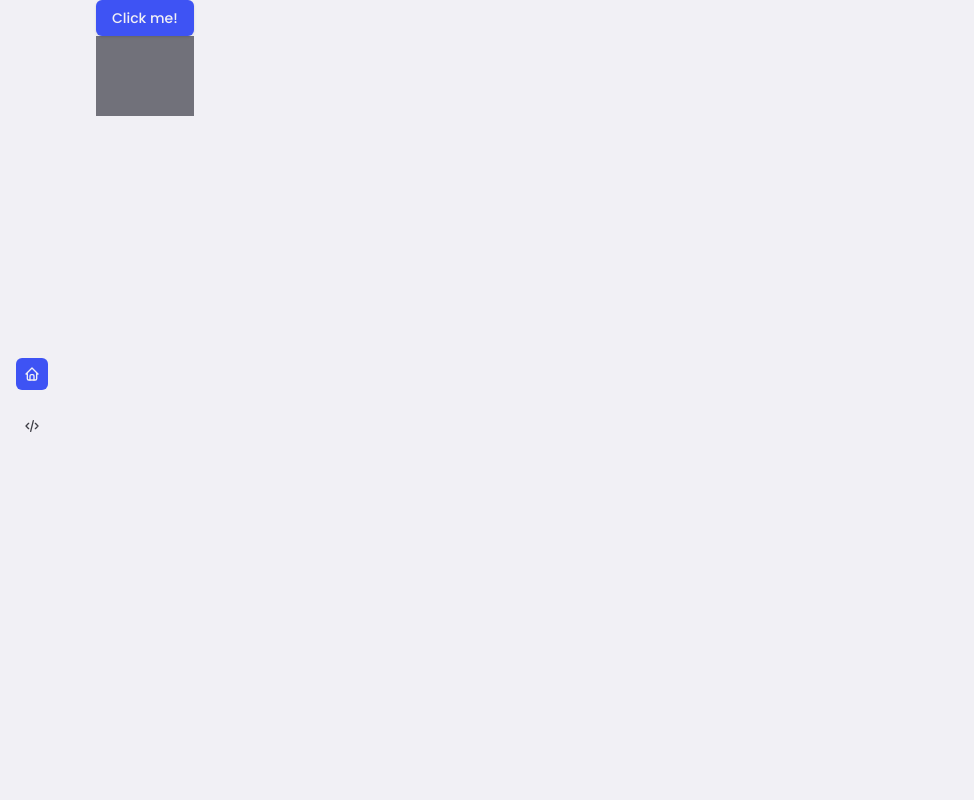
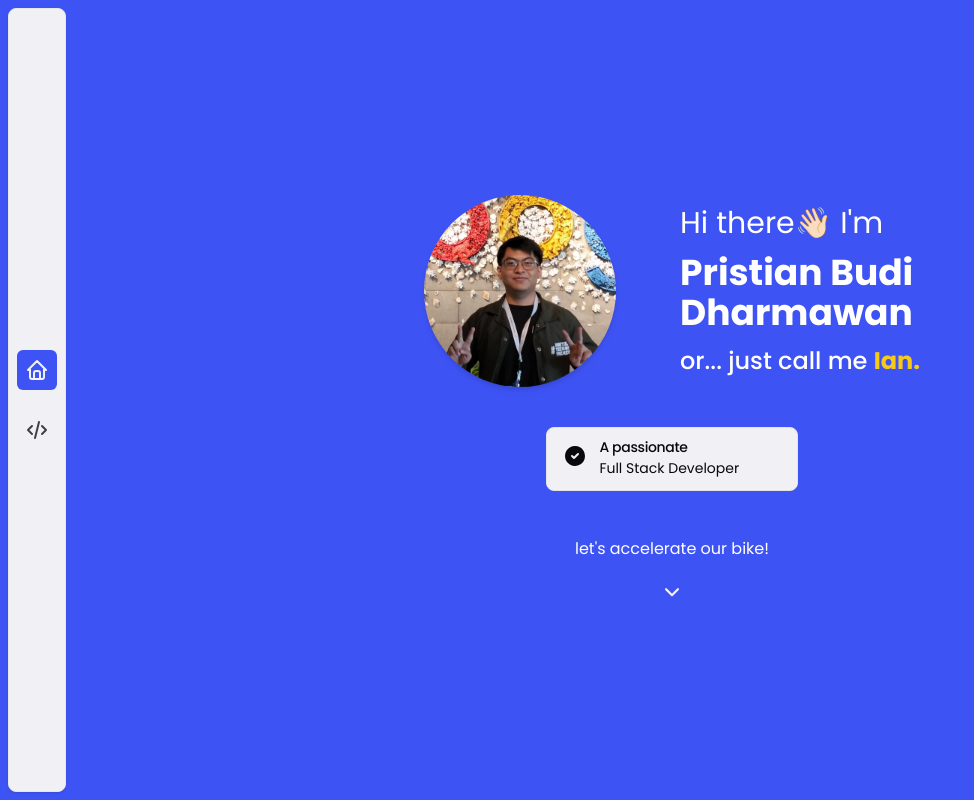
Before and after one commit to iannn07/Portfolio, a Next.js app: page /home in a window 1280 px wide. Shown: the whole page, without its empty margins (0-974 px from the left). Built offline with nearby package versions, Linux system fonts and the light colour scheme.

Commit message:
fix: Sidebar Size, Section 1 Home, Animation, etc.

```diff
--- /dev/null
+++ b/src/app/(pages)/home/(sections)/HomeSection1.tsx
@@ -0,0 +1,111 @@
+'use client'
+
+import { Alert, AlertDescription, AlertTitle } from '@/components/ui/alert'
+import { Avatar } from '@/components/ui/avatar'
+import { AvatarImage } from '@radix-ui/react-avatar'
+import { IconChevronDown, IconCircleCheckFilled } from '@tabler/icons-react'
+import { motion } from 'framer-motion'
+import { useEffect, useState } from 'react'
+
+const role = [
+  'Software Engineer I',
+  'Junior Software Engineer',
+  'Full Stack Developer',
+  'AI Enthusiast',
+]
+
+function HomeSection1() {
+  const [firstRender, setFirstRender] = useState(true)
+  const [changeRole, setChangeRole] = useState(role[1])
+
+  useEffect(() => {
+    const interval = setInterval(() => {
+      setChangeRole(role[Math.floor(Math.random() * role.length)])
+    }, 2000)
+
+    if (firstRender)
+      setTimeout(() => {
+        setFirstRender(false)
+      }, 250)
+
+    return () => clearInterval(interval)
+  })
+
+  return (
+    <div className="flex h-[90%] w-full flex-col items-center justify-evenly p-10 text-white md:h-screen md:max-h-[500px] md:p-0">
+      <div className="flex w-full flex-col items-center justify-center gap-5 md:gap-10">
+        <div className="flex flex-col items-center justify-center gap-10 md:flex-row md:gap-16">
+          <motion.div
+            initial={{ rotateY: 45, opacity: 0 }}
+            animate={{ rotateY: 0, opacity: 1 }}
+          >
+            <Avatar className="h-48 w-48 overflow-hidden shadow-md">
+              <AvatarImage
+                src="/images/avatar/Avatar 1.jpg"
+                alt="Pristian Budi Dharmawan"
+                className="translate-y-[-30px] scale-[3] object-cover"
+                height={400}
+                width={400}
+                fetchPriority="high"
+              />
+            </Avatar>
+          </motion.div>
+          <div className="flex w-full max-w-md flex-col items-center gap-3 text-center md:w-auto md:items-start md:text-left">
+            <span className="text-3xl">Hi there👋🏻 I&apos;m </span>
+            <motion.h1
+              initial={{ rotateY: 45, opacity: 0 }}
+              animate={{ rotateY: 0, opacity: 1 }}
+              transition={{ delay: 0.25 }}
+              className="text-3xl font-bold md:text-4xl"
+            >
+              Pristian Budi <br /> Dharmawan
+            </motion.h1>
+            <motion.h2
+              initial={{ rotateY: 45, opacity: 0 }}
+              animate={{ rotateY: 0, opacity: 1 }}
+              transition={{ delay: 0.5 }}
+              className="text-xl font-medium md:text-2xl"
+            >
+              or... just call me{' '}
+              <span className="font-bold text-secondary">Ian.</span>
+            </motion.h2>
+          </div>
+        </div>
+        <motion.button
+          whileHover={{ scale: 1.1 }}
+          whileTap={{ scale: 0.95 }}
+          initial={{ rotateY: 45, opacity: 0 }}
+          animate={{ rotateY: 0, opacity: 1 }}
+          transition={firstRender ? { delay: 0.75 } : {}}
+          className="min-w-[25ch] text-justify"
+        >
+          <Alert className="w-full">
+            <IconCircleCheckFilled />
+            <AlertTitle className="md:ml-2">A passionate</AlertTitle>
+            <motion.div
+              key={changeRole}
+              initial={{ opacity: 0 }}
+              animate={{ opacity: 1 }}
+              transition={{ duration: 0.5 }}
+            >
+              <AlertDescription className="md:ml-2">
+                {changeRole}
+              </AlertDescription>
+            </motion.div>
+          </Alert>
+        </motion.button>
+      </div>
+      <motion.div
+        initial={{ scale: 0 }}
+        animate={{ scale: 1 }}
+        transition={{ delay: 1 }}
+        className="flex w-full flex-col items-center gap-5"
+      >
+        <h1>let&apos;s accelerate our bike!</h1>
+        <IconChevronDown className="animate-bounce" />
+      </motion.div>
+    </div>
+  )
+}
+
+export default HomeSection1
--- a/src/app/(pages)/home/page.tsx
+++ b/src/app/(pages)/home/page.tsx
@@ -1,15 +1,9 @@
-import { Button } from '@/components/ui/button'
-import Link from 'next/link'
+import HomeSection1 from './(sections)/HomeSection1'
 
 function Homepage() {
   return (
-    <div className="w-full">
-      <div className="flex items-center justify-end">
-        <Link href={'/projects'}>
-          <Button>Click me!</Button>
-        </Link>
-      </div>
-      <div className="h-20 w-full bg-zinc-500" />
+    <div className="h-full w-full sm:flex sm:items-center sm:justify-evenly">
+      <HomeSection1 />
     </div>
   )
 }
--- a/src/components/app-sidebar.tsx
+++ b/src/components/app-sidebar.tsx
@@ -52,7 +52,7 @@ export function AppSidebar() {
                       isActive={pathname === item.url}
                       tooltip={item.tooltip}
                     >
-                      <a href={item.url || '#'}>
+                      <a href={pathname === item.url ? '#' : item.url}>
                         <item.icon />
                         <span>{item.title}</span>
                       </a>
--- a/src/components/misc/Loader.tsx
+++ b/src/components/misc/Loader.tsx
@@ -58,7 +58,7 @@ const Loader = () => {
   }, [count, currentGif, currentMessage])
 
   return (
-    <div className="flex h-screen flex-col items-center justify-center gap-5">
+    <div className="flex h-screen flex-col items-center justify-center gap-5 bg-white">
       <div className="flex w-full items-center justify-center gap-5">
         <motion.h1
           key={currentMessage}
--- /dev/null
+++ b/src/components/ui/alert.tsx
@@ -0,0 +1,59 @@
+import * as React from "react"
+import { cva, type VariantProps } from "class-variance-authority"
+
+import { cn } from "@/lib/utils"
+
+const alertVariants = cva(
+  "relative w-full rounded-lg border px-4 py-3 text-sm [&>svg+div]:translate-y-[-3px] [&>svg]:absolute [&>svg]:left-4 [&>svg]:top-4 [&>svg]:text-foreground [&>svg~*]:pl-7",
+  {
+    variants: {
+      variant: {
+        default: "bg-background text-foreground",
+        destructive:
+          "border-destructive/50 text-destructive dark:border-destructive [&>svg]:text-destructive",
+      },
+    },
+    defaultVariants: {
+      variant: "default",
+    },
+  }
+)
+
+const Alert = React.forwardRef<
+  HTMLDivElement,
+  React.HTMLAttributes<HTMLDivElement> & VariantProps<typeof alertVariants>
+>(({ className, variant, ...props }, ref) => (
+  <div
+    ref={ref}
+    role="alert"
+    className={cn(alertVariants({ variant }), className)}
+    {...props}
+  />
+))
+Alert.displayName = "Alert"
+
+const AlertTitle = React.forwardRef<
+  HTMLParagraphElement,
+  React.HTMLAttributes<HTMLHeadingElement>
+>(({ className, ...props }, ref) => (
+  <h5
+    ref={ref}
+    className={cn("mb-1 font-medium leading-none tracking-tight", className)}
+    {...props}
+  />
+))
+AlertTitle.displayName = "AlertTitle"
+
+const AlertDescription = React.forwardRef<
+  HTMLParagraphElement,
+  React.HTMLAttributes<HTMLParagraphElement>
+>(({ className, ...props }, ref) => (
+  <div
+    ref={ref}
+    className={cn("text-sm [&_p]:leading-relaxed", className)}
+    {...props}
+  />
+))
+AlertDescription.displayName = "AlertDescription"
+
+export { Alert, AlertTitle, AlertDescription }
--- a/src/components/ui/sidebar.tsx
+++ b/src/components/ui/sidebar.tsx
@@ -176,7 +176,7 @@ const Sidebar = React.forwardRef<
   (
     {
       side = 'left',
-      variant = 'inset',
+      variant = 'floating',
       collapsible = 'icon',
       className,
       children,
@@ -250,7 +250,7 @@ const Sidebar = React.forwardRef<
               : 'right-0 group-data-[collapsible=offcanvas]:right-[calc(var(--sidebar-width)*-1)]',
             // Adjust the padding for floating and inset variants.
             variant === 'floating' || variant === 'inset'
-              ? 'p-2 group-data-[collapsible=icon]:w-[calc(var(--sidebar-width-icon)_+_theme(spacing.4)_+2px)]'
+              ? 'p-2 group-data-[collapsible=icon]:w-[calc(var(--sidebar-width-icon)_+_theme(spacing.6)+0.1rem)]'
               : 'group-data-[collapsible=icon]:w-[--sidebar-width-icon] group-data-[side=left]:border-r group-data-[side=right]:border-l',
             className,
           )}
@@ -281,7 +281,7 @@ const SidebarTrigger = React.forwardRef<
       data-sidebar="trigger"
       variant="ghost"
       size="icon"
-      className={`${className} rounded-full hover:bg-primary hover:text-white md:h-12 md:w-12`}
+      className={`${className} ml-5 mt-5 rounded-full hover:bg-primary hover:text-white md:h-12 md:w-12`}
       onClick={(event) => {
         onClick?.(event)
         toggleSidebar()
@@ -524,7 +524,7 @@ const SidebarMenuItem = React.forwardRef<
 SidebarMenuItem.displayName = 'SidebarMenuItem'
 
 const sidebarMenuButtonVariants = cva(
-  'peer/menu-button flex w-full items-center gap-2 overflow-hidden rounded-md p-2 text-left text-sm outline-none ring-sidebar-ring transition-[width,height,padding] hover:bg-sidebar-accent hover:text-sidebar-accent-foreground focus-visible:ring-2 active:bg-sidebar-accent active:text-sidebar-accent-foreground disabled:pointer-events-none disabled:opacity-50 group-has-[[data-sidebar=menu-action]]/menu-item:pr-8 aria-disabled:pointer-events-none aria-disabled:opacity-50 data-[active=true]:bg-sidebar-accent data-[active=true]:font-medium data-[active=true]:text-sidebar-accent-foreground data-[state=open]:hover:bg-sidebar-accent data-[state=open]:hover:text-sidebar-accent-foreground group-data-[collapsible=icon]:!size-8 group-data-[collapsible=icon]:!p-2 [&>span:last-child]:truncate [&>svg]:size-4 [&>svg]:shrink-0 transition-all duration-200 ease-in-out',
+  'peer/menu-button flex w-full items-center gap-2 overflow-hidden rounded-md p-3 text-left text-sm outline-none ring-sidebar-ring transition-[width,height,padding] hover:bg-sidebar-accent hover:text-sidebar-accent-foreground focus-visible:ring-2 active:bg-sidebar-accent active:text-sidebar-accent-foreground disabled:pointer-events-none disabled:opacity-50 group-has-[[data-sidebar=menu-action]]/menu-item:pr-8 aria-disabled:pointer-events-none aria-disabled:opacity-50 data-[active=true]:bg-sidebar-accent data-[active=true]:font-medium data-[active=true]:text-sidebar-accent-foreground data-[state=open]:hover:bg-sidebar-accent data-[state=open]:hover:text-sidebar-accent-foreground group-data-[collapsible=icon]:!size-10 group-data-[collapsible=icon]:!p-2 [&>span:last-child]:truncate [&>svg]:size-6 [&>svg]:shrink-0 transition-all duration-200 ease-in-out',
   {
     variants: {
       variant: {
@@ -533,7 +533,7 @@ const sidebarMenuButtonVariants = cva(
           'bg-background shadow-[0_0_0_1px_hsl(var(--sidebar-border))] hover:bg-sidebar-accent hover:text-sidebar-accent-foreground hover:shadow-[0_0_0_1px_hsl(var(--sidebar-accent))]',
       },
       size: {
-        default: 'h-8 text-sm',
+        default: 'h-fit text-sm',
         sm: 'h-7 text-xs',
         lg: 'h-12 text-sm group-data-[collapsible=icon]:!p-0',
       },
--- a/src/layout/DefaultLayout.tsx
+++ b/src/layout/DefaultLayout.tsx
@@ -18,19 +18,15 @@ function DefaultLayout({
   return (
     <LoaderProvider>
       {/* <Content> */}
-      <SidebarProvider>
-        <AppSidebar />
-        <div className="flex min-h-screen overflow-hidden">
-          <div className="relative flex w-screen flex-1 flex-col overflow-y-auto overflow-x-hidden">
-            <main>
-              <div className="mx-auto min-h-screen w-full max-w-screen-2xl p-4 px-8 transition-all duration-300 ease-in-out md:p-8">
-                {isMobile && <SidebarTrigger className="flex" />}
-                {children}
-              </div>
-            </main>
+      <div className="flex h-full w-full bg-primary text-white">
+        <SidebarProvider>
+          <AppSidebar />
+          <div className="h-screen w-full">
+            {isMobile && <SidebarTrigger />}
+            {children}
           </div>
-        </div>
-      </SidebarProvider>
+        </SidebarProvider>
+      </div>
       {/* </Content> */}
     </LoaderProvider>
   )
--- a/tailwind.config.ts
+++ b/tailwind.config.ts
@@ -15,6 +15,10 @@ export default {
       colors: {
         background: 'hsl(var(--background))',
         foreground: 'hsl(var(--foreground))',
+        gray: {
+          DEFAULT: '#DAF0EE',
+          charcoal: '#353A47',
+        },
         card: {
           DEFAULT: 'hsl(var(--card))',
           foreground: 'hsl(var(--card-foreground))',
```
Also changed, not shown: public/images/avatar/Avatar 1.jpg (added), 1 other file (tests, documents, lock files or other folders).
